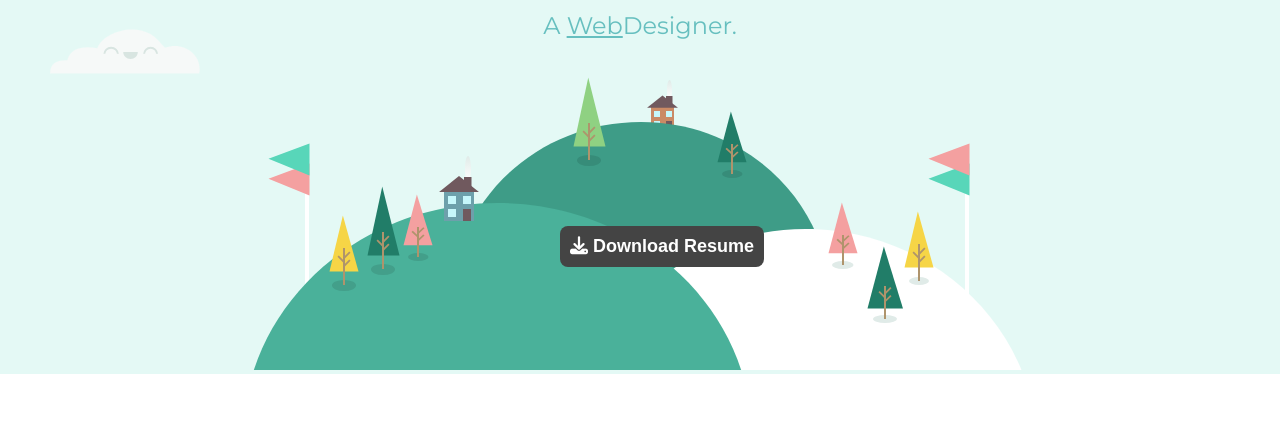
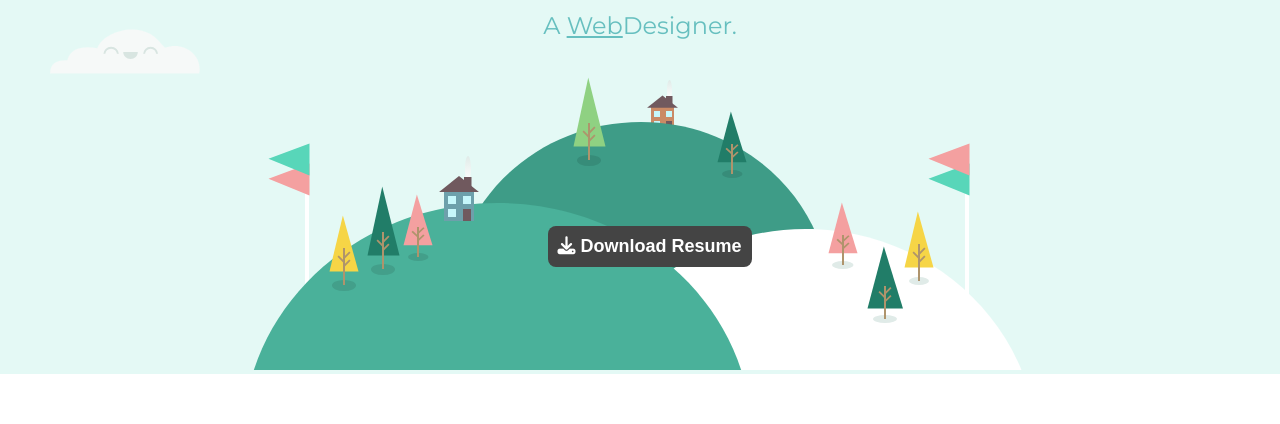
Before and after one commit to shafesp/shafesp, a plain HTML site: page index.html in a window 1280 px wide. Shown: the part 274-698 px from the top of the page. Drawn offline with Linux system fonts and the light colour scheme.

Commit message:
updated btn2

```diff
--- a/css/style.css
+++ b/css/style.css
@@ -5,10 +5,40 @@ body {
   font-family: 'Merriweather', serif;
 }
 
-.resume{
+.container .btn2 {
+  background-color: #444;
+  -webkit-border-top-left-radius: 8px;
+  -moz-border-radius-topleft: 8px;
+  border-top-left-radius: 8px;
+  -webkit-border-top-right-radius: 8px;
+  -moz-border-radius-topright: 8px;
+  border-top-right-radius: 8px;
+  -webkit-border-bottom-right-radius: 8px;
+  -moz-border-radius-bottomright: 8px;
+  border-bottom-right-radius: 8px;
+  -webkit-border-bottom-left-radius: 8px;
+  -moz-border-radius-bottomleft: 8px;
+  border-bottom-left-radius: 8px;
+  text-indent: 0;
+  display: inline-block;
+  color: #ffffff;
+  font-family: arial;
+  font-size: 18px;
+  font-weight: bold;
+  font-style: normal;
+  height: 41px;
+  line-height: 41px;
+  width: auto;
+  padding: 0 10px;
+  text-decoration: none;
+  text-align: center;
   position: absolute;
-  top: 490px;
-  left: 550px;
+  left: 42%;
+  bottom: 15%;
+}
+
+.container .btn2:hover {
+  background-color: #408c99;
 }
 
 p {
--- a/index.html
+++ b/index.html
@@ -22,10 +22,12 @@
     <h1>I'm shafe</h1>
     <h2 class="web1">A <span class="web">Web</span>Designer.</h2>
     <img class="bottom-cloud" src="images/cloud.svg" alt="cloud-img">
-    <img src="images/mountain.svg" alt="mountain-img">
-    <a class="btn resume" onclick="window.open('file.pdf')">
-      <i class="fa fa-download" style="margin-right: 5px;"></i>Download Resume
-    </a>
+    <div class="container">
+      <img src="images/mountain.svg" alt="mountain-img">
+      <a class="btn2 resume" onclick="window.open('file.pdf')">
+        <i class="fa fa-download" style="margin-right: 5px;"></i>Download Resume
+      </a>
+    </div>
 
   </div>
 
```
